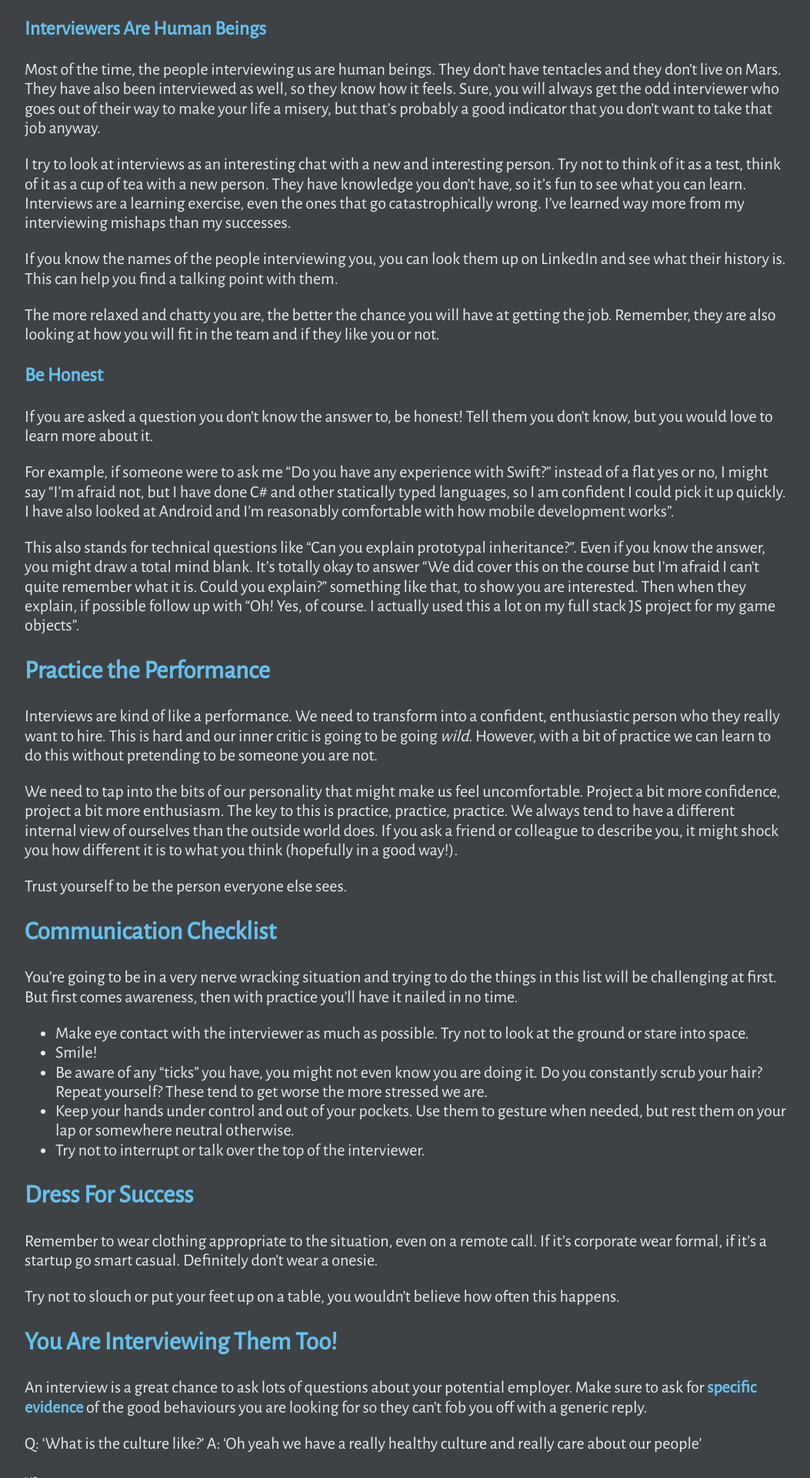
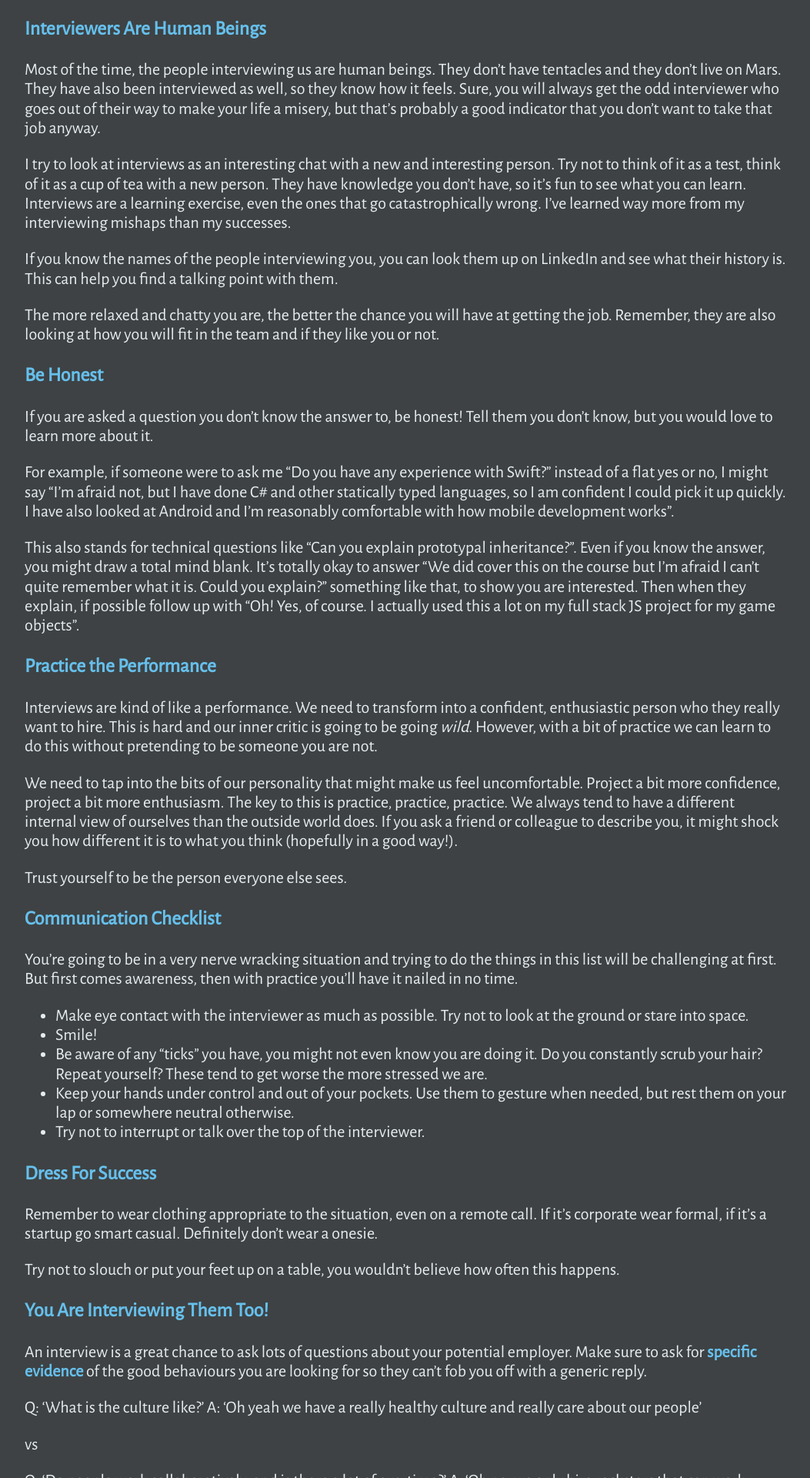
Before and after one commit to outragedpinkracoon/outragedpinkracoon.github.io, a Jekyll site: the page built from _posts/2016-07-24-getting-that-first-programming-job.md, in a window 1280 px wide. Shown: the part 4480-6400 px from the top of the page at 77% size, without its empty margins (112-1165 px from the left). Built offline with Jekyll 4.4.1, drawn with Linux system fonts in a browser that asks for light colours.

Commit message:
Sorts headers

```diff
--- a/_posts/2016-07-24-getting-that-first-programming-job.md
+++ b/_posts/2016-07-24-getting-that-first-programming-job.md
@@ -124,14 +124,14 @@ For example, if someone were to ask me “Do you have any experience with Swift?
 This also stands for technical questions like “Can you explain prototypal inheritance?”. Even if you know the answer, you might draw a total mind blank. It's totally okay to answer “We did cover this on the course but I’m afraid I can’t quite remember what it is. Could you explain?” something like that, to show you are interested. Then when they explain, if possible follow up with “Oh! Yes, of course. I actually used this a lot on my full stack JS project for my game objects”.
 
 
-## Practice the Performance
+### Practice the Performance
 Interviews are kind of like a performance. We need to transform into a confident, enthusiastic person who they really want to hire. This is hard and our inner critic is going to be going _wild_. However, with a bit of practice we can learn to do this without pretending to be someone you are not.
 
 We need to tap into the bits of our personality that might make us feel uncomfortable. Project a bit more confidence, project a bit more enthusiasm. The key to this is practice, practice, practice. We always tend to have a different internal view of ourselves than the outside world does. If you ask a friend or colleague to describe you, it might shock you how different it is to what you think (hopefully in a good way!).
 
 Trust yourself to be the person everyone else sees.
 
-## Communication Checklist
+### Communication Checklist
 You're going to be in a very nerve wracking situation and trying to do the things in this list will be challenging at first. But first comes awareness, then with practice you'll have it nailed in no time.
 
 - Make eye contact with the interviewer as much as possible. Try not to look at the ground or stare into space.
@@ -140,12 +140,12 @@ You're going to be in a very nerve wracking situation and trying to do the thing
 - Keep your hands under control and out of your pockets. Use them to gesture when needed, but rest them on your lap or somewhere neutral otherwise.
 - Try not to interrupt or talk over the top of the interviewer.
 
-## Dress For Success
+### Dress For Success
 Remember to wear clothing appropriate to the situation, even on a remote call. If it's corporate wear formal, if it's a startup go smart casual. Definitely don't wear a onesie.
 
 Try not to slouch or put your feet up on a table, you wouldn't believe how often this happens.
 
-## You Are Interviewing Them Too!
+### You Are Interviewing Them Too!
 An interview is a great chance to ask lots of questions about your potential employer. Make sure to ask for **specific evidence** of the good behaviours you are looking for so they can't fob you off with a generic reply.
 
 Q: 'What is the culture like?'
```
